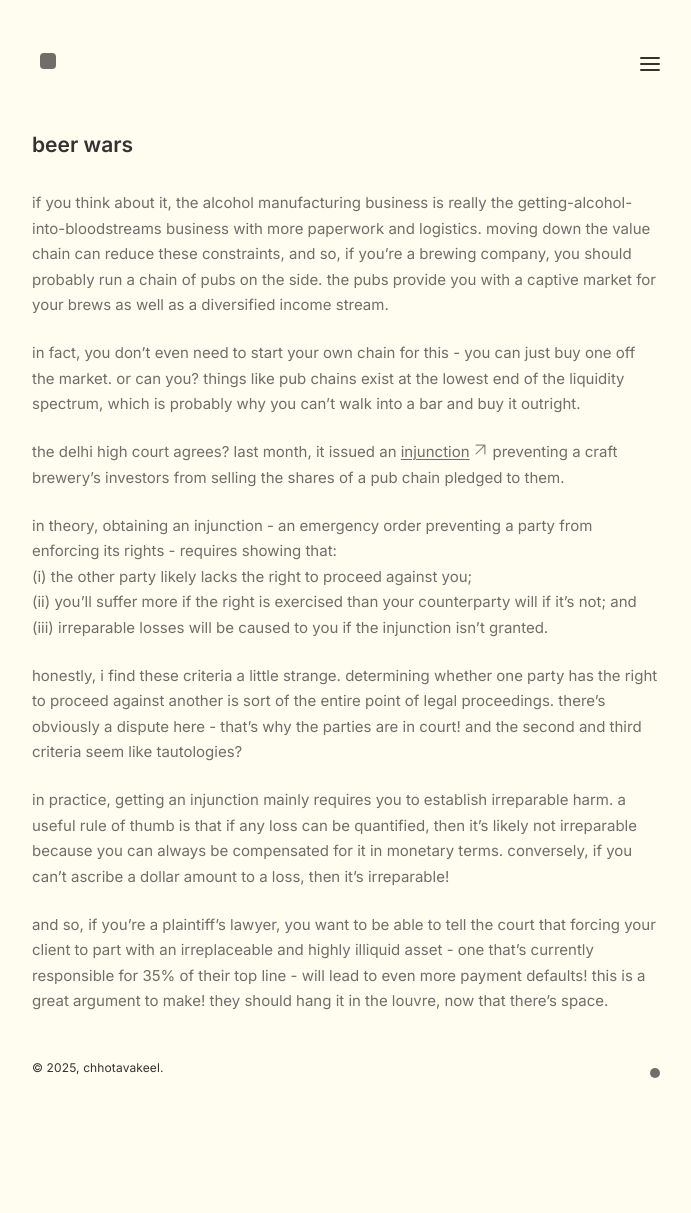
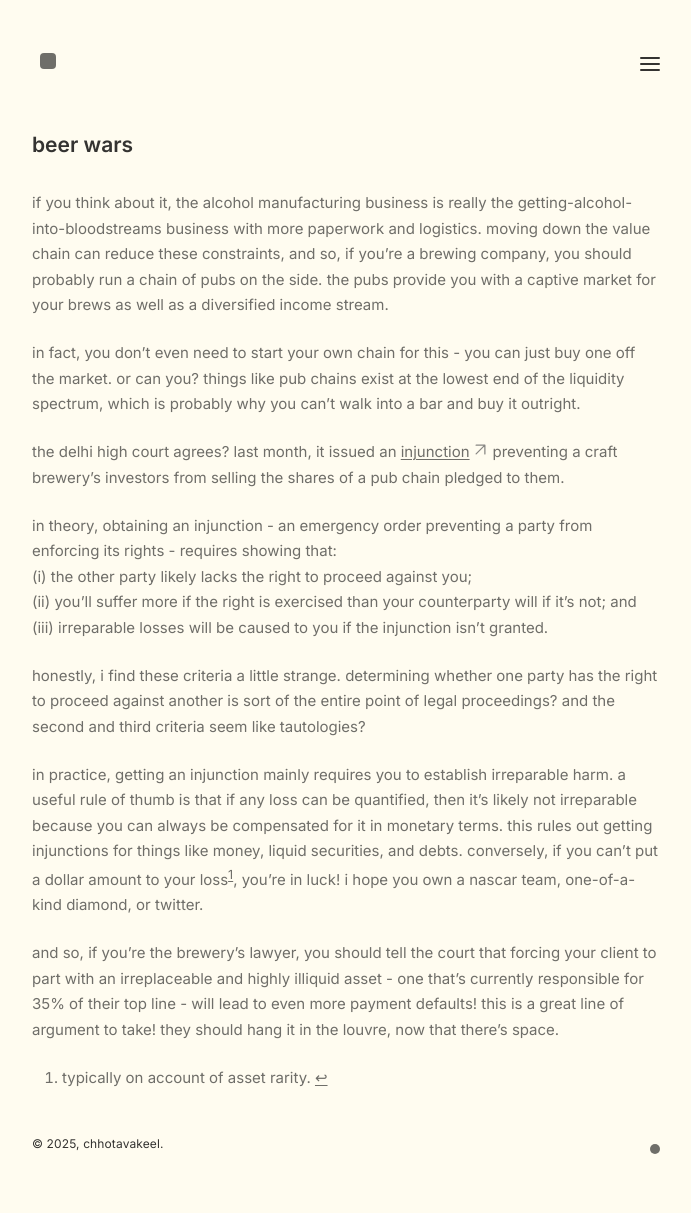
Before and after one commit to chhotavakeel/updatedsite, a Jekyll site: the page built from _notes/Public/beer-wars.md, in a window 1280 px wide. Shown: the whole page, without its empty margins (293-984 px from the left). Built offline with Jekyll 4.4.1, drawn with Linux system fonts in a browser that asks for light colours; before the commit the page ends 1137 px from its top, so only the background shows below that.

Commit message:
Update beer-wars.md

```diff
--- a/_notes/Public/beer-wars.md
+++ b/_notes/Public/beer-wars.md
@@ -19,8 +19,10 @@ in theory, obtaining an injunction - an emergency order preventing a party from
 (ii) you'll suffer more if the right is exercised than your counterparty will if it's not; and<br>
 (iii) irreparable losses will be caused to you if the injunction isn't granted.
 
-honestly, i find these criteria a little strange. determining whether one party has the right to proceed against another is sort of the entire point of legal proceedings. there's obviously a dispute here - that's why the parties are in court! and the second and third criteria seem like tautologies?
+honestly, i find these criteria a little strange. determining whether one party has the right to proceed against another is sort of the entire point of legal proceedings? and the second and third criteria seem like tautologies?
 
-in practice, getting an injunction mainly requires you to establish irreparable harm. a useful rule of thumb is that if any loss can be quantified, then it's likely not irreparable because you can always be compensated for it in monetary terms. conversely, if you can't ascribe a dollar amount to a loss, then it's irreparable!
+in practice, getting an injunction mainly requires you to establish irreparable harm. a useful rule of thumb is that if any loss can be quantified, then it's likely not irreparable because you can always be compensated for it in monetary terms. this rules out getting injunctions for things like money, liquid securities, and debts. conversely, if you can't put a dollar amount to your loss[^1], you're in luck! i hope you own a nascar team, one-of-a-kind diamond, or twitter.
 
-and so, if you're a plaintiff's lawyer, you want to be able to tell the court that forcing your client to part with an irreplaceable and highly illiquid asset - one that's currently responsible for 35% of their top line - will lead to even more payment defaults! this is a great argument to make! they should hang it in the louvre, now that there's space.
+and so, if you're the brewery's lawyer, you should tell the court that forcing your client to part with an irreplaceable and highly illiquid asset - one that's currently responsible for 35% of their top line - will lead to even more payment defaults! this is a great line of argument to take! they should hang it in the louvre, now that there's space.
+
+[^1]: typically on account of asset rarity.
```
